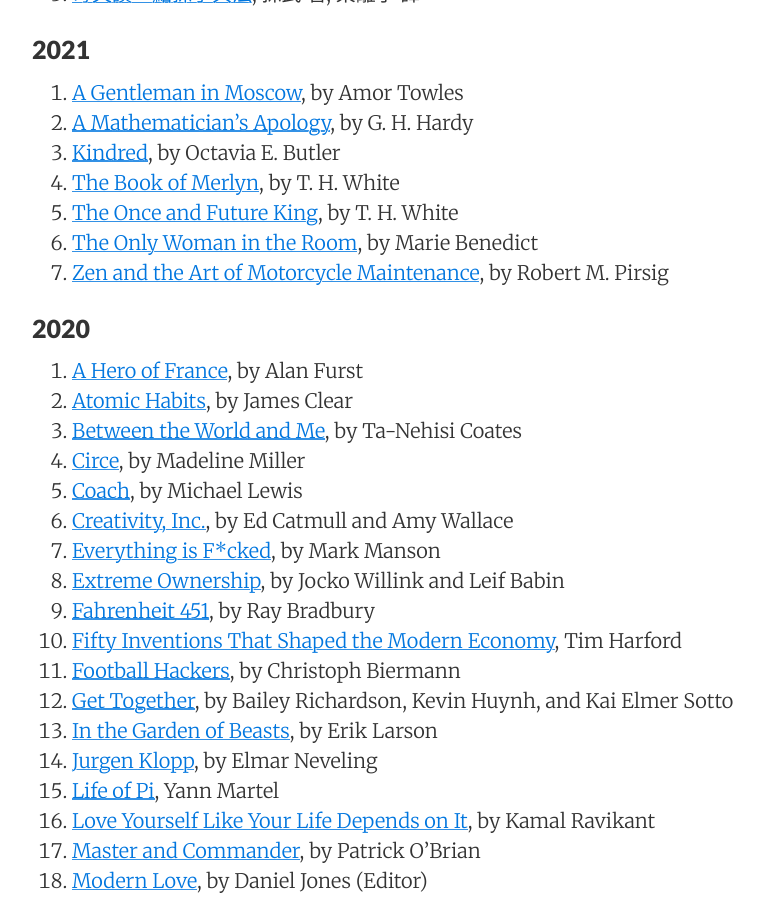
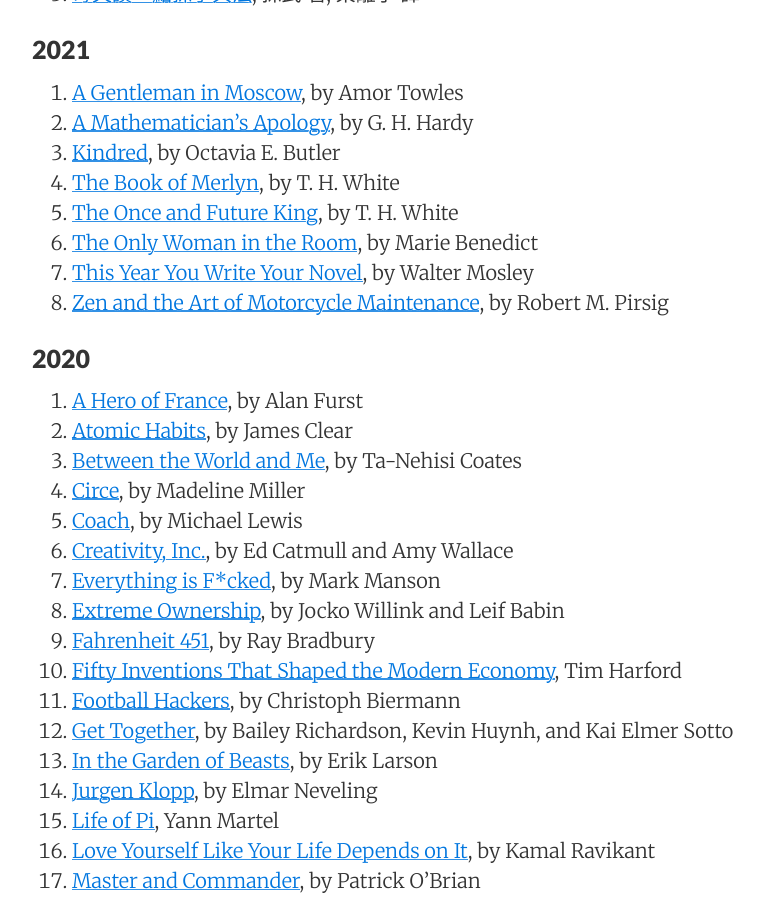
Before and after one commit to sewardlee337/sewardlee337.github.io, a Jekyll site: the page built from readinglist.md, in a window 1280 px wide and 900 px high, scrolled down 500 px. Shown: the whole window, without its empty margins (188-952 px from the left). Built offline with Jekyll 4.4.1, drawn with Linux system fonts in a browser that asks for light colours; nearby versions of some CDN libraries.

Commit message:
update reading list

```diff
--- a/readinglist.md
+++ b/readinglist.md
@@ -25,6 +25,7 @@ _"My alma mater was books, a good library... I could spend the rest of my life r
 1. [The Book of Merlyn](https://amzn.to/3r3zxTq), by T. H. White
 1. [The Once and Future King](https://amzn.to/2KTm9Bw), by T. H. White
 1. [The Only Woman in the Room](https://amzn.to/3a37C08), by Marie Benedict
+1. [This Year You Write Your Novel](https://amzn.to/3eohYu5), by Walter Mosley
 1. [Zen and the Art of Motorcycle Maintenance](https://amzn.to/2KGpSlN), by Robert M. Pirsig
 
 
```
